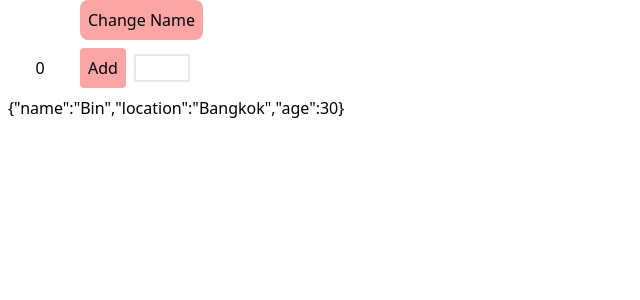
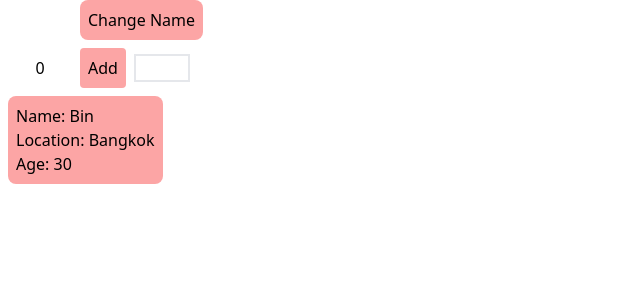
Before and after one commit to soAcademy/workshop-state-and-event, a React (Create React App) app: page / in a window 1280 px wide. Shown: the top 300 px of the page, without its empty margins (0-640 px from the left). Built offline with nearby package versions, Linux system fonts and the light colour scheme.

Commit message:
fix: JSON.parse

```diff
--- a/src/LocalStorage/LocalStorage3.js
+++ b/src/LocalStorage/LocalStorage3.js
@@ -3,9 +3,15 @@ const LocalStorage3 = () => {
     name: "Bin",
     location: "Bangkok",
     age: 30,
-  }
-  localStorage.setItem("objectData",JSON.stringify(objectData))
-  const object = localStorage.getItem("objectData")
-  return <div>{object}</div>
-}
-export default LocalStorage3
+  };
+  localStorage.setItem("objectData", JSON.stringify(objectData));
+  const object = JSON.parse(localStorage.getItem("objectData"));
+  return (
+    <div className="bg-red-300 w-fit rounded-lg p-2">
+      <div>Name: {object.name}</div>
+      <div>Location: {object.location}</div>
+      <div>Age: {object.age}</div>
+    </div>
+  );
+};
+export default LocalStorage3;
```
